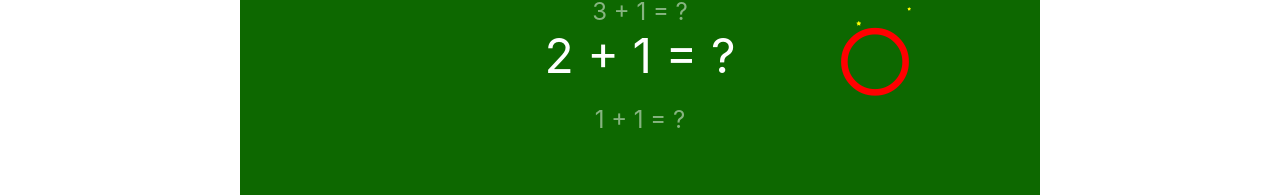
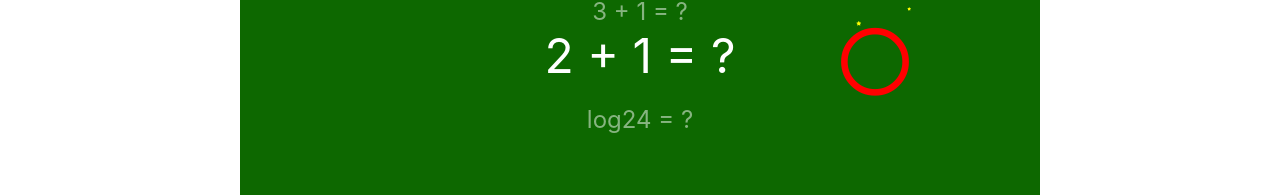
Before and after one commit to yukisa2010/hello-world, a React (Create React App) app: page /basic in a window 1280 px wide. Shown: the part 113-308 px from the top of the page. Built offline with nearby package versions, Linux system fonts and the light colour scheme.

Commit message:
little change

```diff
--- a/package.json
+++ b/package.json
@@ -3,9 +3,12 @@
   "version": "0.1.0",
   "private": true,
   "dependencies": {
+    "mathjax": "2.7.5",
+    "mathml": "1.1.8",
     "node-sass": "4.12.0",
     "react": "^16.8.6",
     "react-dom": "^16.8.6",
+    "react-mathjax-preview": "0.1.11",
     "react-router-dom": "^5.0.0",
     "react-scripts": "2.1.8",
     "react-spring": "8.0.20",
--- a/src/App.js
+++ b/src/App.js
@@ -1,4 +1,4 @@
-import React, { Component, useState } from "react";
+import React, { useState } from "react";
 import { BrowserRouter, Route } from "react-router-dom";
 import Home from "./Home";
 import HeadLine from "./HeadLine";
@@ -55,7 +55,7 @@ const App = () => {
   };
 
   const [exercises, setExercises] = useState([
-    { question: "1 + 1 = ?", answer: "2" },
+    { question: `log${24} = ?`, answer: "2" },
     { question: "2 + 1 = ?", answer: "3" },
     { question: "3 + 1 = ?", answer: "4" },
     { question: "4 + 1 = ?", answer: "5" },
@@ -73,9 +73,7 @@ const App = () => {
     console.log(exercises[count + 1].answer, value + "");
     if (exercises[count + 1].answer === value + "") {
       console.log("ok");
-      () => {
-        itemChange();
-      };
+      itemChange();
       setValue("");
     } else {
       console.log("NG");
--- a/src/style.scss
+++ b/src/style.scss
@@ -269,6 +269,10 @@ p {
     top: 30%;
     font-size: 3px;
   }
+  .math {
+    font-size: 32px;
+    background-color: green;
+  }
 }
 
 .calculator {
```
Also changed, not shown: public/index.html (+7 -10 lines).
